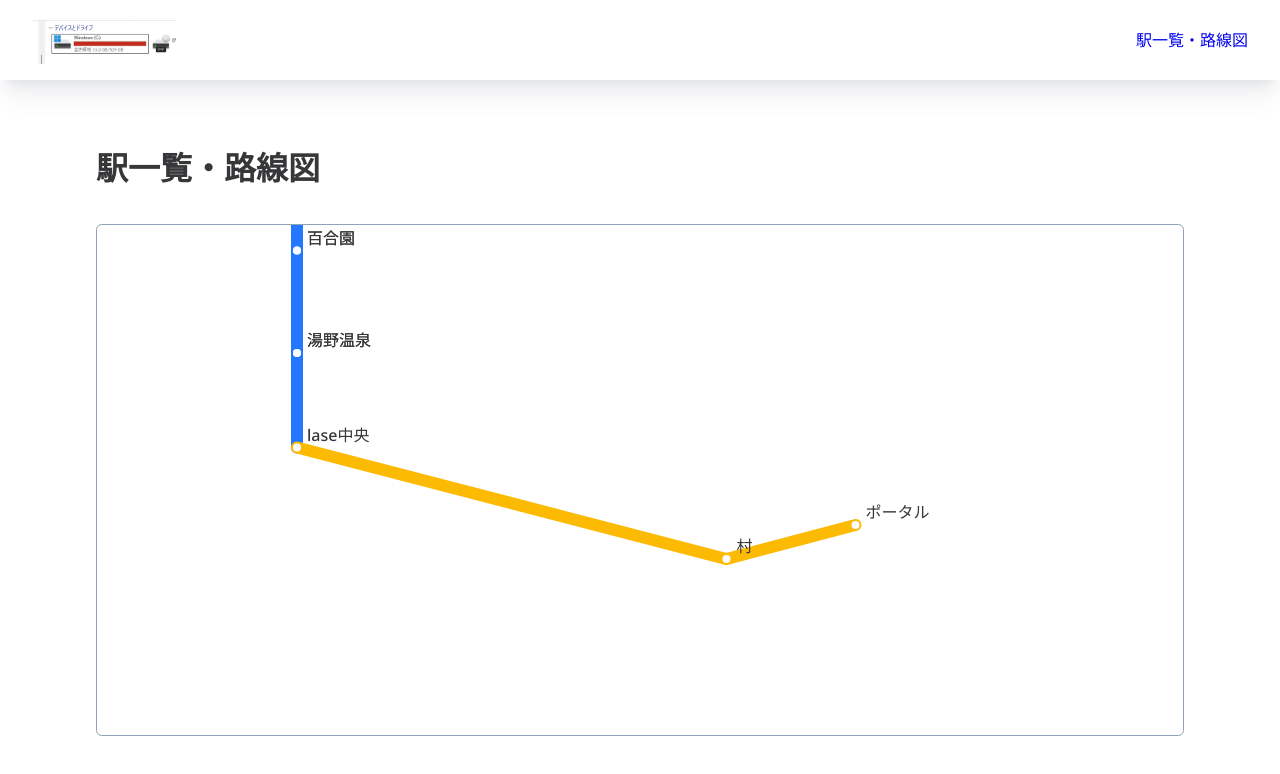
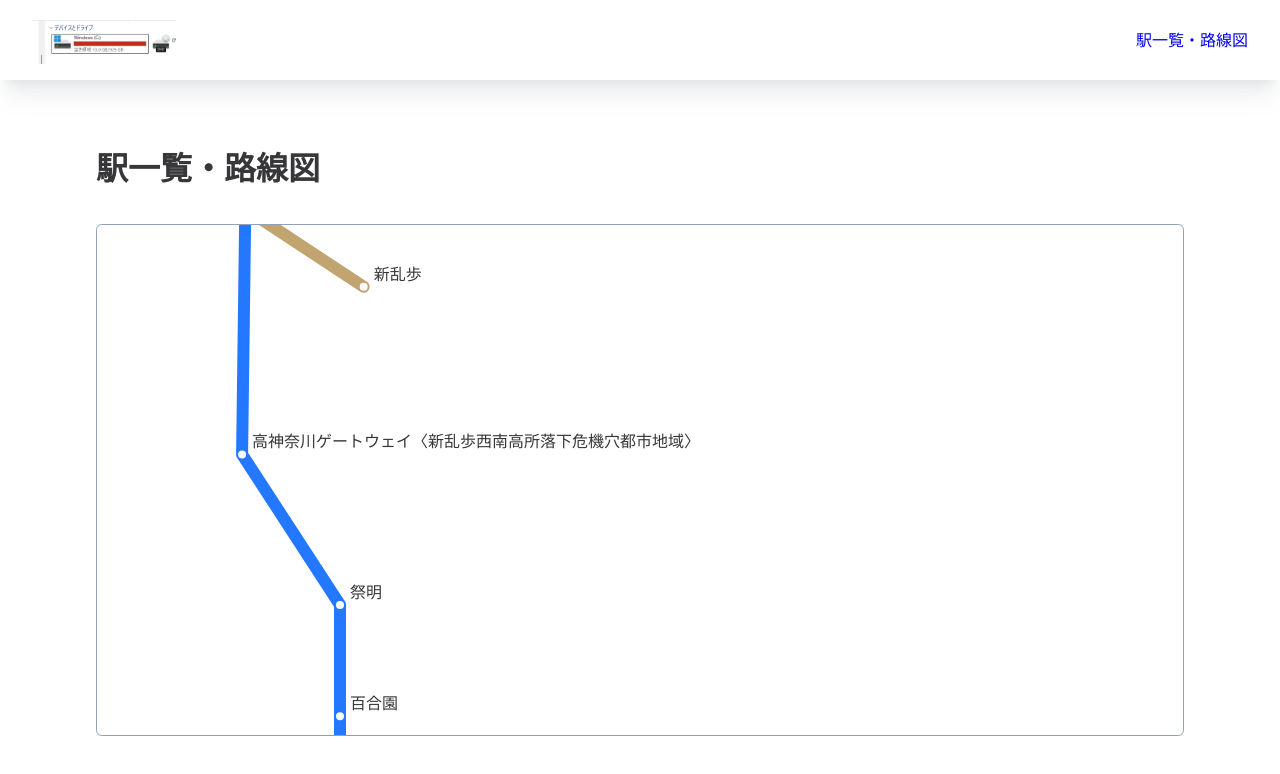
Before and after one commit to driplase/lase-railway, a Next.js app: page /stations in a window 1280 px wide. Shown: the top 774 px of the page. Built offline with nearby package versions, Linux system fonts and the light colour scheme; a web font is replaced by a local one.

Commit message:
feat: renamed どろぷす急行電鉄 (泥急) to どろぷす鉄道 (どろ鉄) - added IS and IA in route map

```diff
--- a/next.config.ts
+++ b/next.config.ts
@@ -2,9 +2,8 @@ import type { NextConfig } from "next";
 import createMDX from '@next/mdx'
 
 const nextConfig: NextConfig = {
-  // Configure `pageExtensions` to include markdown and MDX files
   pageExtensions: ['js', 'jsx', 'md', 'mdx', 'ts', 'tsx'],
-  // Optionally, add any other Next.js config below
+  serverExternalPackages: ["@takumi-rs/core"],
 };
 
 const withMDX = createMDX({
--- a/package.json
+++ b/package.json
@@ -13,6 +13,7 @@
     "@mdx-js/loader": "^3.1.1",
     "@mdx-js/react": "^3.1.1",
     "@next/mdx": "^16.3.5",
+    "@resvg/resvg-js": "^2.6.2",
     "@tabler/icons-react": "^3.46.0",
     "@types/mdx": "^2.0.14",
     "class-variance-authority": "^0.7.1",
--- /dev/null
+++ b/src/app/api/_route-map/route.tsx
@@ -0,0 +1,9 @@
+import RouteMapSVG, { width, height } from "@/components/RouteMapSVG";
+import { ImageResponse } from "takumi-js/response";
+
+export function GET(request: Request) {
+  return new ImageResponse(<RouteMapSVG />, {
+    width,
+    height,
+  });
+}
--- a/src/app/layout.tsx
+++ b/src/app/layout.tsx
@@ -32,8 +32,8 @@ const mPlus1Code = M_PLUS_1_Code({
 });
 
 export const metadata: Metadata = {
-  title: "どろぷす急行電鉄",
-  description: "どろぷす急行電鉄のウェブサイトです。",
+  title: "どろぷす鉄道",
+  description: "どろぷす鉄道のウェブサイトです。",
 };
 
 export default function RootLayout({ children }: LayoutProps<"/">) {
@@ -48,7 +48,7 @@ export default function RootLayout({ children }: LayoutProps<"/">) {
           <Link href="/">
             <Image
               src={LogoImage}
-              alt="どろぷす急行電鉄"
+              alt="どろぷす鉄道"
               height={48}
               loading="eager"
             />
--- a/src/app/page.tsx
+++ b/src/app/page.tsx
@@ -6,10 +6,10 @@ export default function Home() {
     <main className="w-6xl max-w-full mx-auto p-8 text-center">
       {/* 仮 */}
       <h2>
-        【泥急とは？】
+        【どろ鉄とは？】
       </h2>
       <p>
-        どろぷす急行電鉄は、中央スポーン（ScJP中央駅）から南、東への路線を運行している、
+        どろぷす鉄道は、中央スポーン（ScJP中央駅）から南、東への路線を運行している、
         <Link href="https://mcscr.jp">ScJPMC</Link>
         内で運営されている鉄道です。
       </p>
@@ -21,7 +21,7 @@ export default function Home() {
         【どんなところを走っているの？】
       </h2>
       <p>
-        泥急は、中央スポーンから、採掘場の近くの「採掘場前」、乱歩村の近くの「新乱歩」、新しい開発地「祭明」、「lase中央」などを走っています。
+        どろ鉄は、中央スポーンから、採掘場の近くの「採掘場前」、乱歩村の近くの「新乱歩」、新しい開発地「祭明」、「lase中央」などを走っています。
       </p>
       <p>
         また、温泉地の「湯野温泉」（※現在開発中）など、観光地も走っています。
--- a/src/components/RouteMapSVG.tsx
+++ b/src/components/RouteMapSVG.tsx
@@ -1,4 +1,4 @@
-import { stations, lines, type Line } from "@/data/stations";
+import { stations, lines, stationAppearance, type Line } from "@/data/stations";
 import { cn } from '@/lib/utils'
 import Link from "next/link";
 import { CSSProperties } from "react";
@@ -7,9 +7,9 @@ interface MapLine extends Line {
   points: string;
 }
 
-const sizeMultiplier = .5;
-const offset = [200, 0]
-export const width = 2048
+const sizeMultiplier = .64;
+const offset = [-200, -320]
+export const width = 1000
 export const height = 1500
 
 export default function RouteMapSVG({
@@ -18,7 +18,7 @@ export default function RouteMapSVG({
   style?: CSSProperties,
 }) {
   const mapLines: MapLine[] = lines.map(line => {
-    const lineStations = line.stationIds.map(stationId => stations.find(station => station.stationNumber.includes(stationId)))
+    const lineStations = line.stationNumbers.map(stationId => stations.find(station => station.stationNumber.includes(stationId)))
 
     return {
       ...line,
@@ -30,10 +30,11 @@ export default function RouteMapSVG({
     <svg
       xmlns="http://www.w3.org/2000/svg"
       width={width} height={height}
+      viewBox={`${offset[0]} ${offset[1]} ${width} ${height}`}
       style={style}
       // className="border border-amber-300"
     >
-      <g transform={`translate(${offset.join(' ')})`}>
+      <g>
         <g className="lines">
           { mapLines.map(line => {
             return (
@@ -44,18 +45,30 @@ export default function RouteMapSVG({
                 stroke={line.color}
                 fill="transparent"
                 strokeLinecap="round"
+                strokeLinejoin="round"
               />
             );
           }) }
         </g>
         <g className="stations">
           { stations.map(station => {
+            const appearance = stationAppearance.find(s => s.id === station.id);
+
             const content = (
               <g
                 transform={`translate(${station.position[0] * sizeMultiplier} ${station.position[1] * sizeMultiplier})`}
               >
                 <circle r={4} fill="#fafcff" className="group-hover:fill-[#80b0ff]" /* stroke="#256cfa" */ />
-                <text x={10} y={-7} fill="var(--foreground)" fontWeight={500} className="group-hover:fill-[#256fe6]">{ station.name }</text>
+                <g
+                  transform={`translate(${appearance?.label?.offsetX ?? 10} ${appearance?.label?.offsetY ?? -7})`}
+                >
+                  <text
+                    fill="var(--foreground)"
+                    fontWeight={500}
+                    className="group-hover:fill-[#256fe6]"
+                    transform={`rotate(${appearance?.label?.rotation ?? 0})`}
+                  >{ station.name }</text>
+                </g>
               </g>
             )
 
--- a/src/content/stations/roten-mae.mdx
+++ b/src/content/stations/roten-mae.mdx
@@ -8,5 +8,5 @@
 
 * 露天掘り採掘場
 * 地下街「ホリチカ」
-* 泥急線本社
+* どろ鉄線本社
 </section>
--- a/src/data/stations.ts
+++ b/src/data/stations.ts
@@ -12,7 +12,16 @@ export interface Line {
   id: string;
   name: string;
   color: string;
-  stationIds: string[];
+  stationNumbers: string[];
+}
+
+export interface StationAppearance {
+  id: string;
+  label?: {
+    offsetX?: number;
+    offsetY?: number;
+    rotation?: number;
+  };
 }
 
 export const stations: Station[] = [
@@ -30,11 +39,15 @@ export const stations: Station[] = [
   { id: "sushi-railway-portal", stationNumber: ["sushi-railway-portal"], name: "ポータル", nameRomanized: "Portal", position: [1117, 1590] },
 
   { id: "scjp-chuowan", stationNumber: ["IS01"], name: "ScJP中央湾", nameRomanized: "ScJP-chuowan", position: [-74, 27] },
-  { id: "keikenchi-farm", stationNumber: ["IS02"], name: "経験値ファーム", nameRomanized: "Keikenchi Farm", position: [-74, 65] },
-  { id: "kojogun", stationNumber: ["IS03"], name: "工場群", nameRomanized: "Kojogun", position: [-74, 158] },
-  { id: "kaiteishinden-mae", stationNumber: ["IS04"], name: "海底神殿前", nameRomanized: "Kaiteishinden-mae", position: [193, -244] },
-  { id: "yurizono", stationNumber: ["DR05"], name: "百合園", nameRomanized: "Yurizono", position: [0, 1041] },
-  { id: "yuno-onsen", stationNumber: ["DR06"], name: "湯野温泉", nameRomanized: "Yuno-onsen", position: [0, 1246] },
+  { id: "keikenchi-farm", stationNumber: ["IS02"], name: "経験値ファーム", nameRomanized: "Keikenchi Farm", position: [-74, -65] },
+  { id: "kojo-gun", stationNumber: ["IS03"], name: "工場群", nameRomanized: "Kojo-gun", position: [-74, -158] },
+  { id: "kaitei-shinden-mae", stationNumber: ["IS04"], name: "海底神殿前", nameRomanized: "Kaitei Shinden-mae", position: [193, -244] },
+  { id: "murabito-no-sokutsu", stationNumber: ["IS05"], name: "村人ノ巣窟", nameRomanized: "Murabito no Sokutsu", position: [831, -243] },
+  { id: "kaiteishinden", stationNumber: ["IS11"], name: "海底神殿", nameRomanized: "Kaitei Shinden", position: [195, -401] },
+
+  { id: "scjp-nishi", stationNumber: ["IA01"], name: "ScJP西", nameRomanized: "ScJP Nishi", position: [-216, 69] },
+  { id: "ia02-scjp-chuo", stationNumber: ["IA02"], name: "ScJP中央", nameRomanized: "ScJP Chuo", position: [-94, 67] },
+  { id: "rotenboriba-mae", stationNumber: ["IA03"], name: "露天掘り場前", nameRomanized: "Rotenboriba-mae", position: [-81, 224] },
 ]
 
 export const lines: Line[] = [
@@ -42,17 +55,58 @@ export const lines: Line[] = [
     id: "DP",
     name: "乱歩線",
     color: "#c1a470",
-    stationIds: [
+    stationNumbers: [
       "DP01",
       "DP02",
       "DP03",
     ],
   },
   {
+    id: "sushi-railway",
+    name: "寿鉄",
+    color: "#fcba03",
+    stationNumbers: [
+      "sushi-railway-lase-chuo",
+      "sushi-railway-mura",
+      "sushi-railway-portal",
+    ],
+  },
+  {
+    id: "IS0X",
+    name: "揚芋洋上線",
+    color: "#ff3633",
+    stationNumbers: [
+      "IS01",
+      "IS02",
+      "IS03",
+      "IS04",
+      "IS05",
+    ],
+  },
+  {
+    id: "IS1X",
+    name: "揚芋洋上線",
+    color: "#ff3633",
+    stationNumbers: [
+      "IS04",
+      "IS11",
+    ],
+  },
+  {
+    id: "IA",
+    name: "揚芋アクセス線",
+    color: "#ff4d70",
+    stationNumbers: [
+      "IA01",
+      "IA02",
+      "IA03",
+    ],
+  },
+  {
     id: "DR",
     name: "本線",
     color: "#2478ff",
-    stationIds: [
+    stationNumbers: [
       "DR01",
       "DR02",
       "DR03",
@@ -62,14 +116,56 @@ export const lines: Line[] = [
       "DR07",
     ],
   },
+]
+
+export const stationAppearance: StationAppearance[] = [
   {
-    id: "sushi-railway",
-    name: "寿鉄",
-    color: "#fcba03",
-    stationIds: [
-      "sushi-railway-lase-chuo",
-      "sushi-railway-mura",
-      "sushi-railway-portal",
-    ],
+    id: "scjp-chuo",
+    label: {
+      offsetX: -55,
+      offsetY: -50,
+      rotation: 45,
+    },
+  },
+  {
+    id: "roten-mae",
+    label: {
+      offsetX: -62.5,
+      offsetY: 5,
+    },
+  },
+  {
+    id: "ia02-scjp-chuo",
+    label: {
+      offsetY: 6,
+    },
+  },
+  {
+    id: "kojo-gun",
+    label: {
+      offsetX: -60,
+      offsetY: 4,
+    },
+  },
+  {
+    id: "kaitei-shinden-mae",
+    label: {
+      offsetX: 3,
+      offsetY: 17,
+      rotation: 45,
+    },
+  },
+  {
+    id: "scjp-nishi",
+    label: {
+      offsetX: -55,
+    },
+  },
+  {
+    id: "sushi-railway-mura",
+    label: {
+      offsetX: -8,
+      offsetY: -15,
+    },
   },
 ]
```
Also changed, not shown: 2 other files (tests, documents, lock files or other folders).
